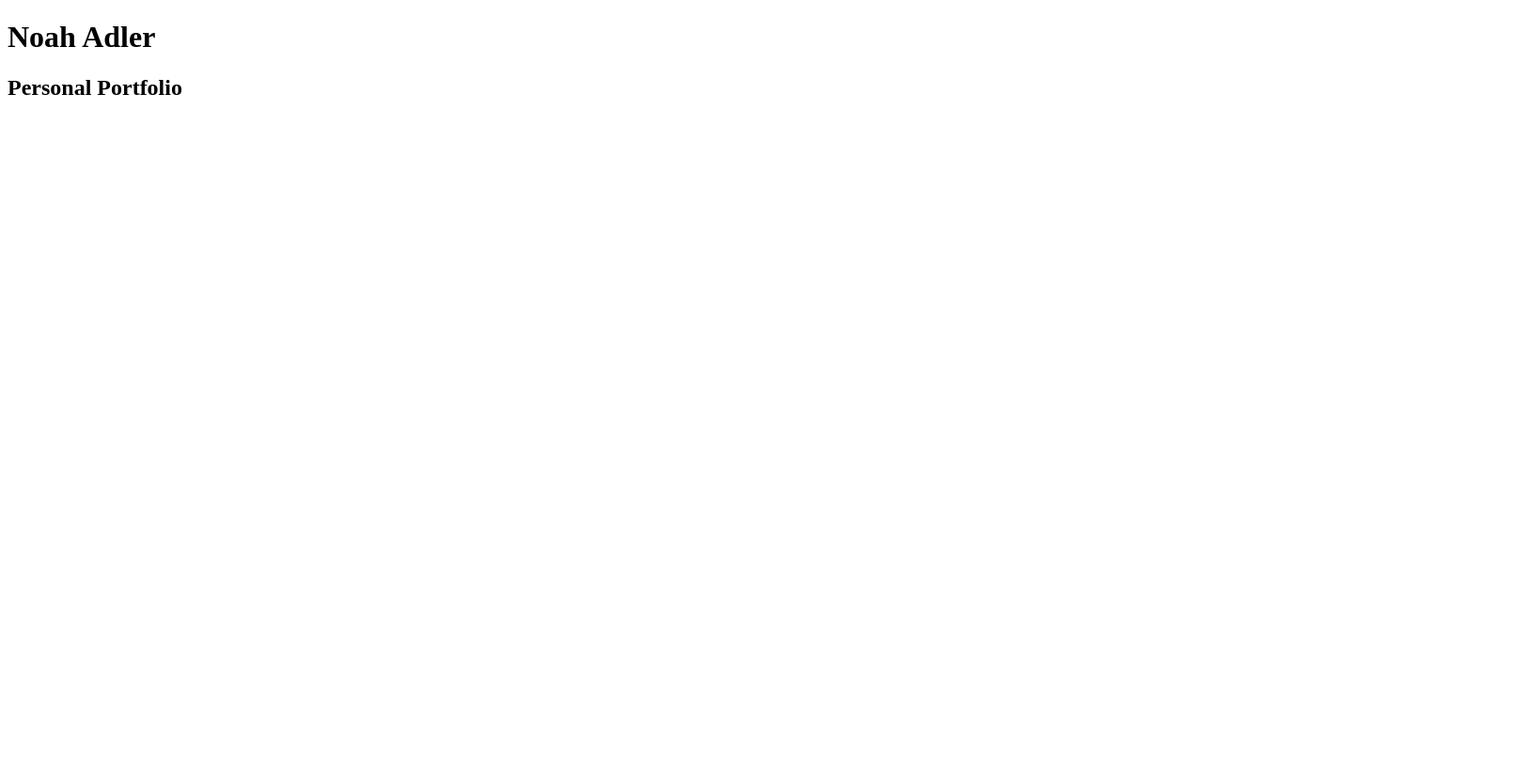
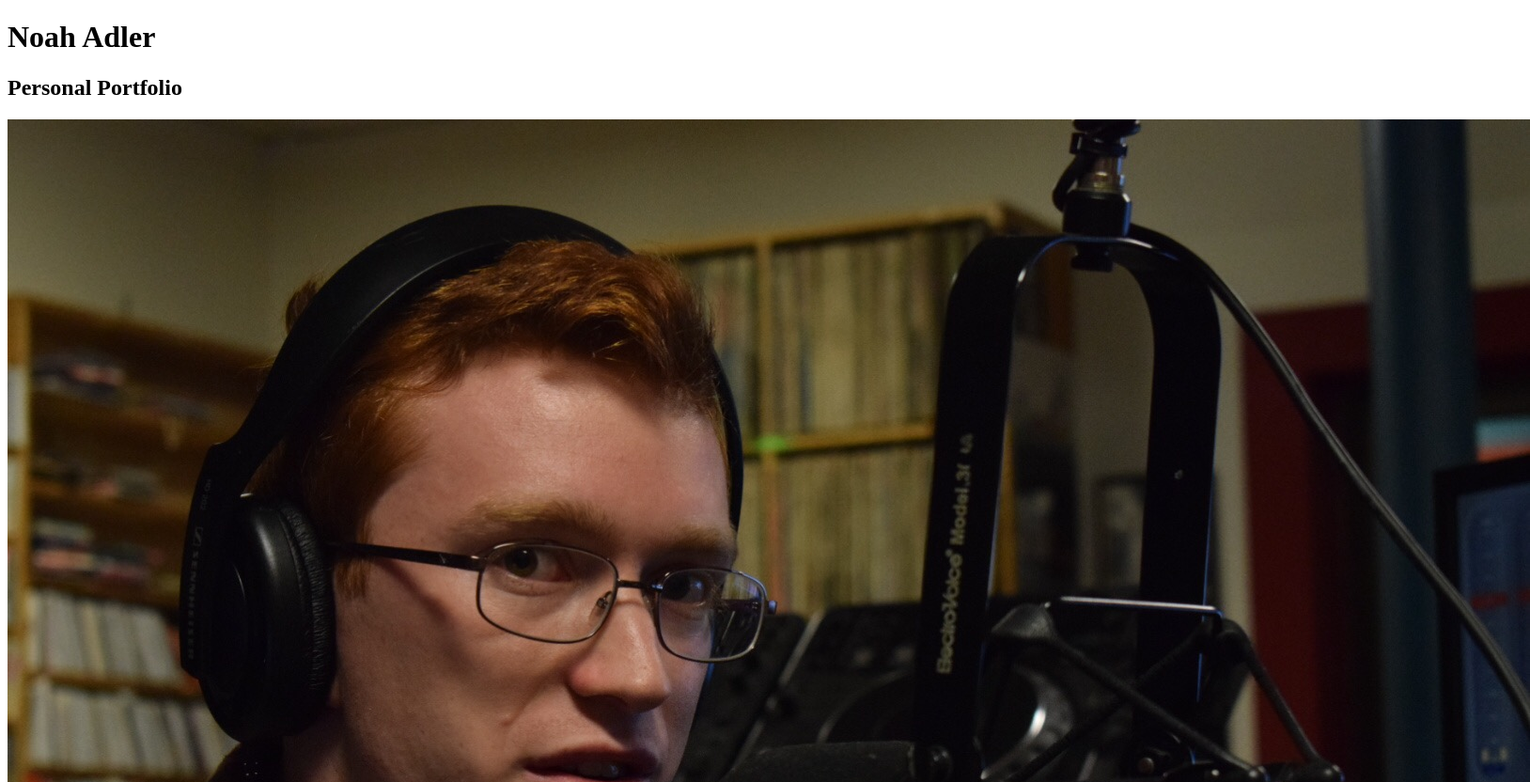
Before and after one commit to nadler117/nadler117.github.io, a plain HTML site: page index.html in a window 1280 px wide. Shown: the top 832 px of the page at 94% size, 1628 px wide, since content can reach past the window. Before the commit the page ends 800 px from the top, so only its background shows below. Drawn offline with Linux system fonts and the light colour scheme.

Commit message:
added picture

```diff
--- a/index.html
+++ b/index.html
@@ -10,7 +10,7 @@
     <body>
         <h1>Noah Adler</h1>
         <h2>Personal Portfolio</h2>
-        <img index-pic.JPG />
+        <img src="index-pic.JPG" alt="Pic of Noah">
     </body>
 
 
```
Also changed, not shown: index-pic.JPG (added).
